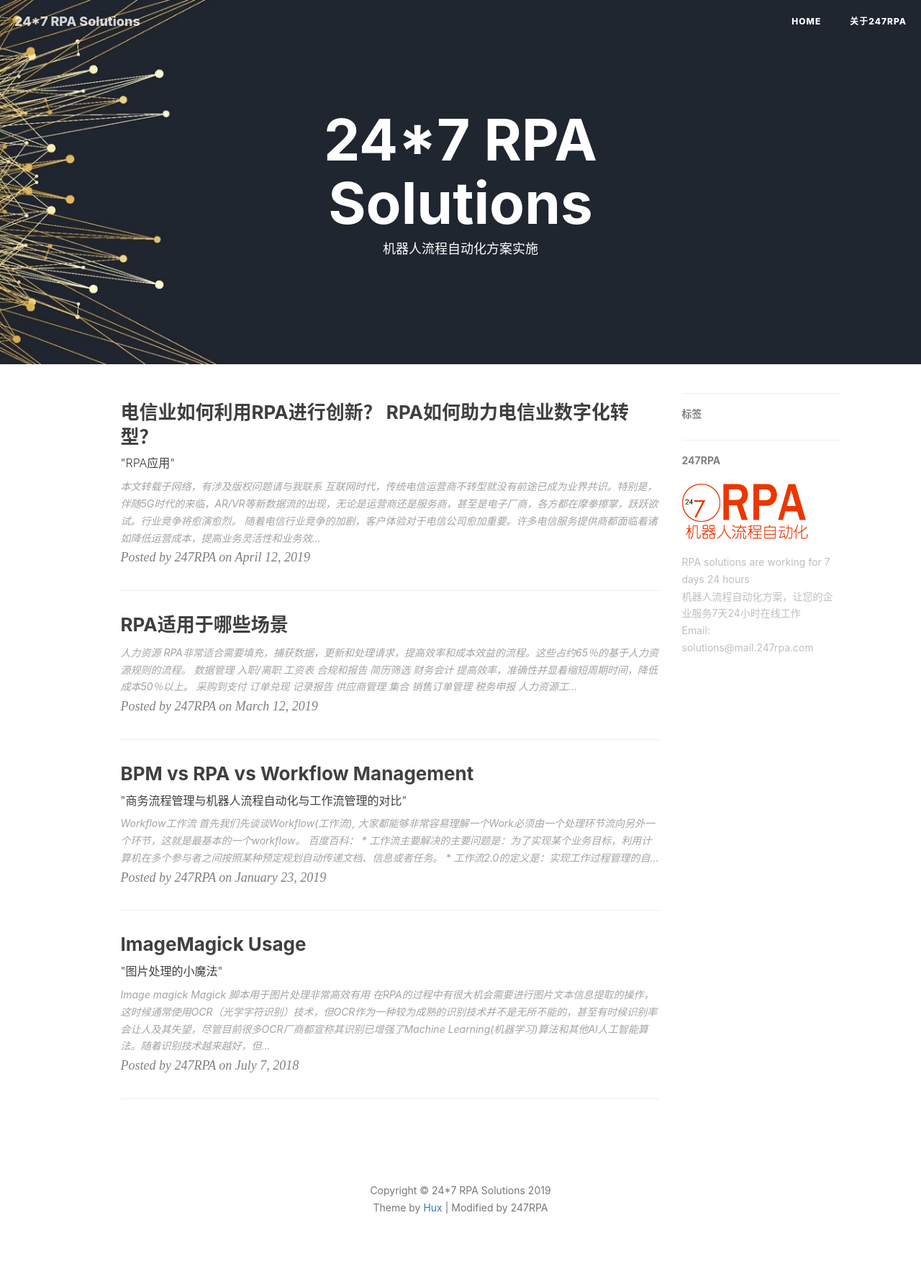
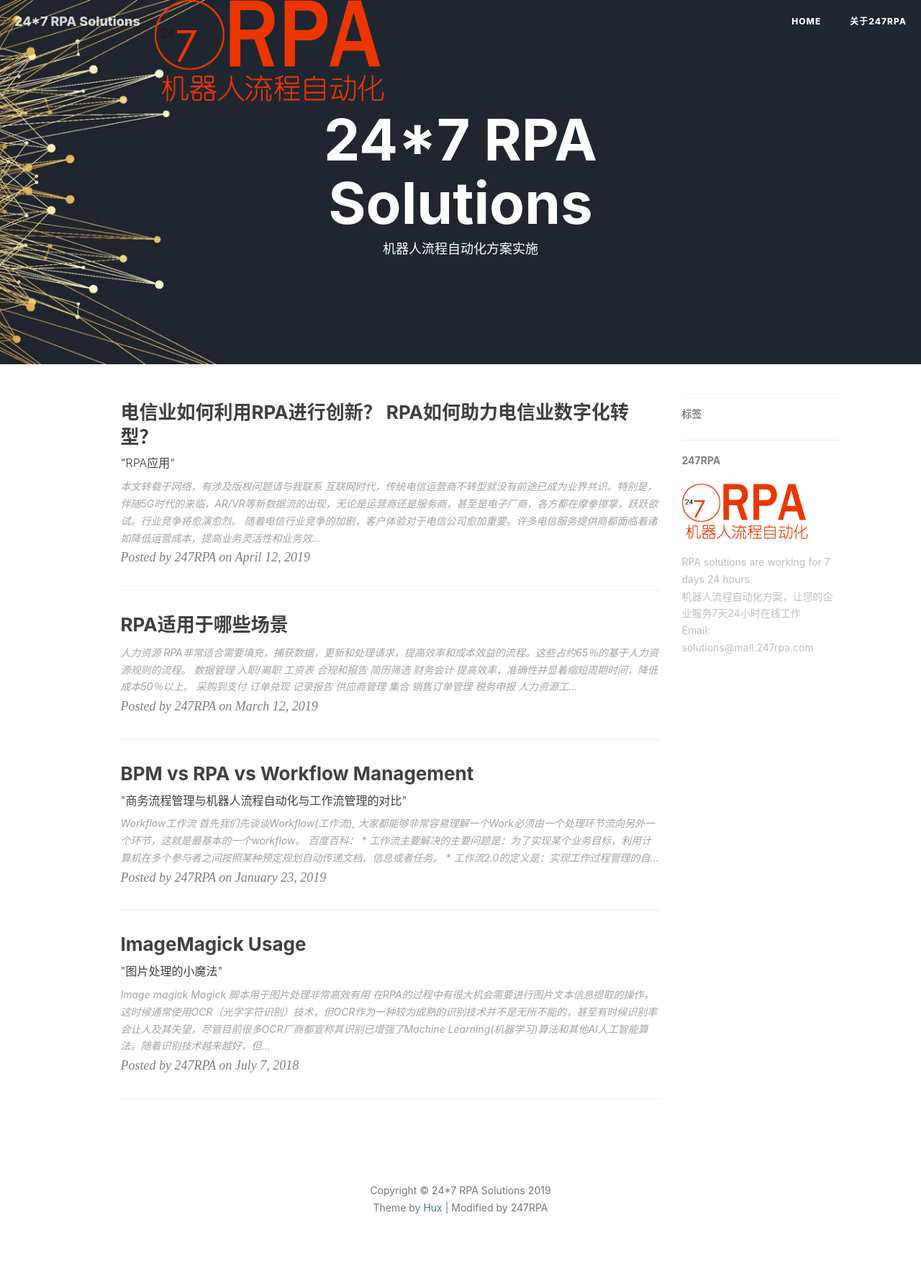
Before and after one commit to RPA724/rpa724.github.io, a Jekyll site: the page built from index.html, in a window 1280 px wide. Shown: the whole page at 72% size. Built offline with Jekyll 4.4.1, drawn with Linux system fonts in a browser that asks for light colours; nearby versions of some CDN libraries; the list of posts is cut into pages by our own code; comment, search, counter and statistics services are not loaded.

Commit message:
change nav bar

```diff
--- a/_includes/nav.html
+++ b/_includes/nav.html
@@ -8,9 +8,9 @@
                 <span class="icon-bar"></span>
                 <span class="icon-bar"></span>
                 <span class="icon-bar"></span>
-                <img src="/img/247RPA1.png"  />
             </button>
             <a class="navbar-brand" href="{{ site.baseurl }}/">{{ site.title }}</a>
+            <img src="/img/247RPA1.png"/>
         </div>
 
         <!-- Collect the nav links, forms, and other content for toggling -->
```
